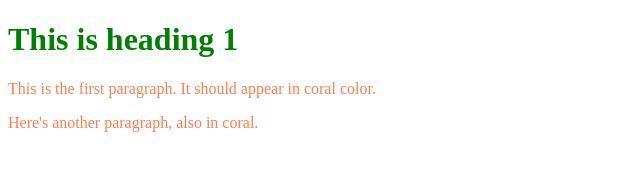
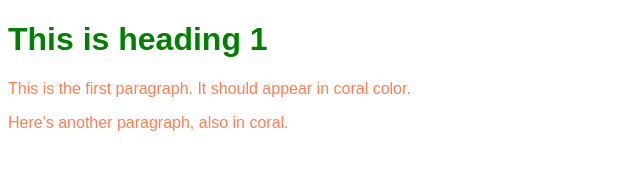
Before and after one commit to Keamogetsw3/fnb_app_academy-CSS, a plain HTML site: page index.html in a window 1280 px wide. Shown: the whole page, without its empty margins (0-640 px from the left). Drawn offline with Linux system fonts and the light colour scheme.

Commit message:
The font-family property is used to change the face of a font.

```diff
--- a/style.css
+++ b/style.css
@@ -1,6 +1,8 @@
 h1{
 color: green;
+font-family: sans-serif;
 }
 p{
 color: coral;
+font-family: fantasy;
 }
```
